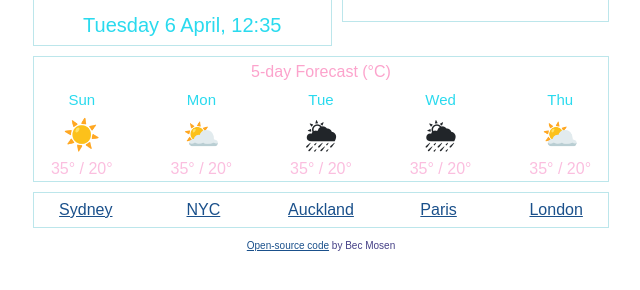
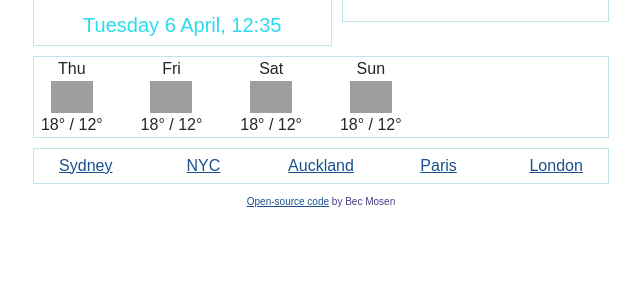
Before and after one commit to BecMosen/SheCodes-weather-app, a plain HTML site: page index.html in a window 1280 px wide. Shown: the part 262-552 px from the top of the page, without its empty margins (319-959 px from the left). Drawn offline with nearby package versions, Linux system fonts and the light colour scheme; no server answers; grey boxes are pictures that could not be loaded.

Commit message:
Forecast
Removed the HTML forecast code and added to JS (changed it following Matt's video - function "displayForecast". Added the function call as the second to last line in the JS file.
Commented out the CSS relating to the old HTML forecast code.

```diff
--- a/index.html
+++ b/index.html
@@ -57,7 +57,7 @@
       </div>
       <div class="five-day" id="forecast">
         <h6>5-day Forecast (°C)</h6>
-        <div class="row five-day-dates">
+      <!--  <div class="row five-day-dates">
     <div class="col" id="day-one">Sun</div>
     <div class="col" id="day-two">Mon</div>
     <div class="col" id="day-three">Tue</div>
@@ -77,7 +77,7 @@
     <div class="col"><span id="three-high">35°</span> / <span id="three-low">20°</span></div>
     <div class="col"><span id="four-high">35°</span> / <span id="four-low">20°</span></div>
     <div class="col"><span id="five-high">35°</span> / <span id="five-low">20°</span></div>
-    </div>
+    </div> -->
 </div>
       <nav class="nav-bar">
         <div class="row">
--- a/src/appscript.js
+++ b/src/appscript.js
@@ -41,6 +41,35 @@ let apiUrls = `https://api.openweathermap.org/data/2.5/weather?q=${city}&units=m
  axios.get(apiUrls).then(displaySearchWeather);
 }
 
+function displayForecast(){
+    let forcastElement = document.querySelector("#forecast");
+
+   let forecastHTML = `<div class="row">`;
+   let days = ["Thu", "Fri", "Sat", "Sun"];
+   days.forEach(function (day) {
+ forecastHTML = forecastHTML +
+ `
+   <div class="col-2">
+    <div class="forecast-day">${day}</div>
+    <img
+    src="http://openweathermap.org/img/wn/50d.png"
+    alt=""
+    width="42"
+    />
+    <div class="forecast-temps">
+    <span class="forecast-temp-high">18° / </span>
+    <span class="forecast-temp-low">12°</span>
+    </div>
+    </div>
+    `;
+   });
+
+
+    forecastHTML = forecastHTML + `</div>`;
+    forcastElement.innerHTML = forecastHTML;
+}
+
+
 function displaySearchWeather(response) {
     celciusTemperature = response.data.main.temp;
 
@@ -73,7 +102,6 @@ function displayLocationTwo(response) {
   document.querySelector("#todays-low").innerHTML = Math.round(response.data.main.temp_min);
   document.querySelector("#todays-humidity").innerHTML = Math.round(response.data.main.humidity);
   document.querySelector("#todays-wind").innerHTML = Math.round(response.data.wind.speed);
-
 }
 
 function showPosition(position) {
@@ -112,4 +140,6 @@ celciusLink.addEventListener("click", convertToC);
 
 let celciusTemperature = null;
 
+displayForecast();
+
 search("Melbourne");
--- a/src/style.css
+++ b/src/style.css
@@ -147,7 +147,11 @@ a {
   text-align: center;
 }
 
-.five-day-dates {
+.forecast {
+  color: #fbbedf;
+}
+
+/*.five-day-dates {
   color: #2adaee;
   font-size: 15px;
 }
@@ -158,7 +162,7 @@ a {
 
 .five-day-hl {
   color: #fbbedf;
-}
+}*/
 
 .nav-bar {
   border: 1px solid #bce6eb;
```
